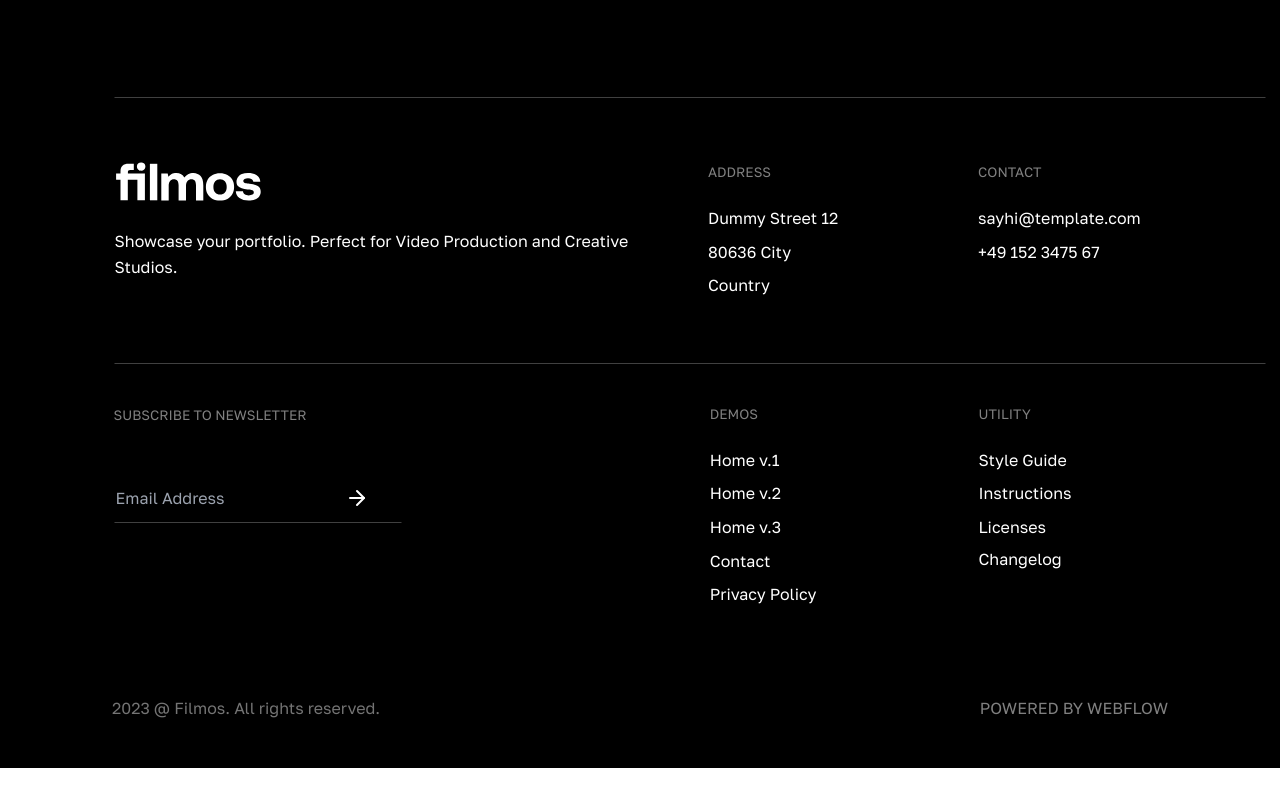
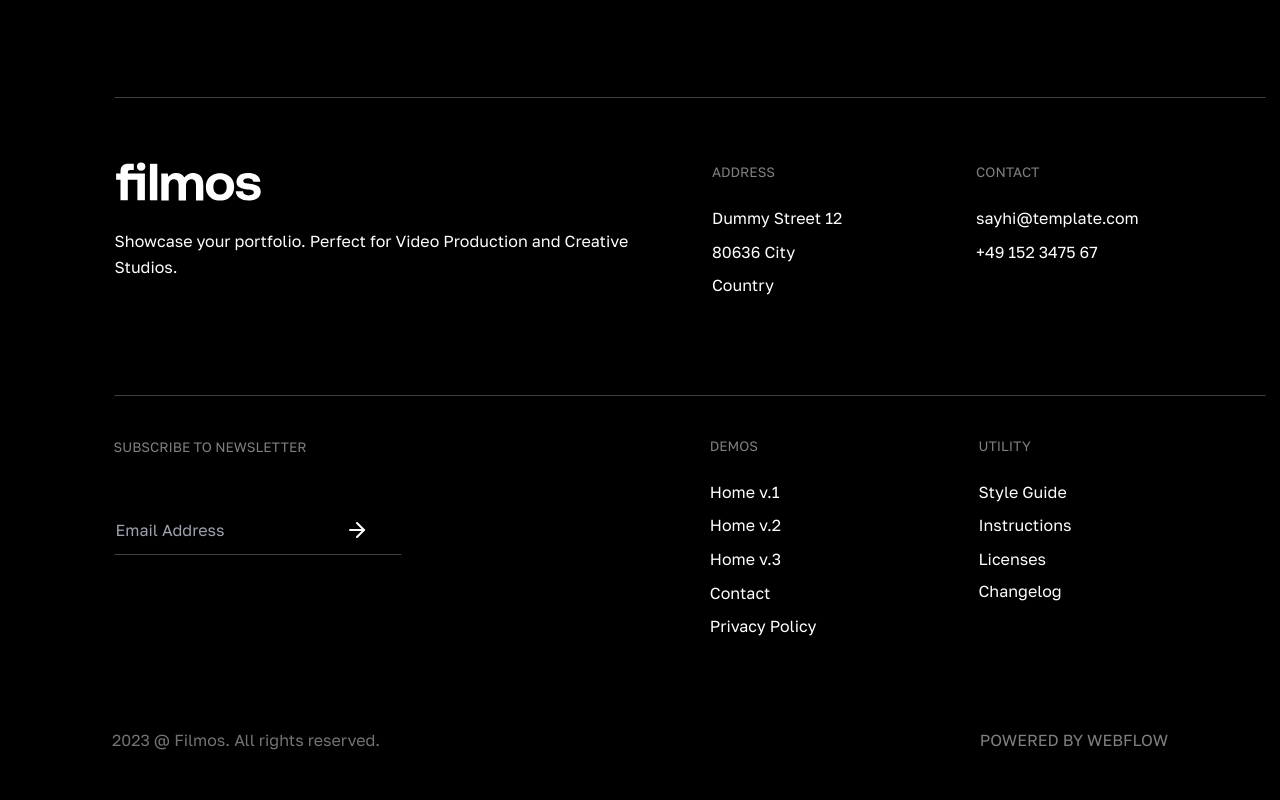
Before and after one commit to Praizee/Filmos-Video-Website, a React (Vite) app: page / in a window 1280 px wide. Shown: the part 5718-6518 px from the top of the page. Before the commit the page ends 6486 px from the top, so only its background shows below. Built offline with nearby package versions, Linux system fonts and the light colour scheme.

Commit message:
Update Footer.jsx

```diff
--- a/src/Components/Footer/Footer.jsx
+++ b/src/Components/Footer/Footer.jsx
@@ -34,8 +34,8 @@ const Footer = () => {
 
         </div>
 
-        <div className="hidden laptop:footer tablet:footer">
-          <div className="laptop:ml-[2.5rem]">
+        <div className="footer">
+          <div className="laptop:ml-[2.5rem] mb-8">
             <span className="text-[0.85rem] text-white/50 font-medium laptop:mb-4">ADDRESS</span>
             <a className="link link-hover font-normal leading-[1.6rem]">Dummy Street 12</a>
             <a className="link link-hover font-normal leading-[1.6rem]">80636 City</a>
```
